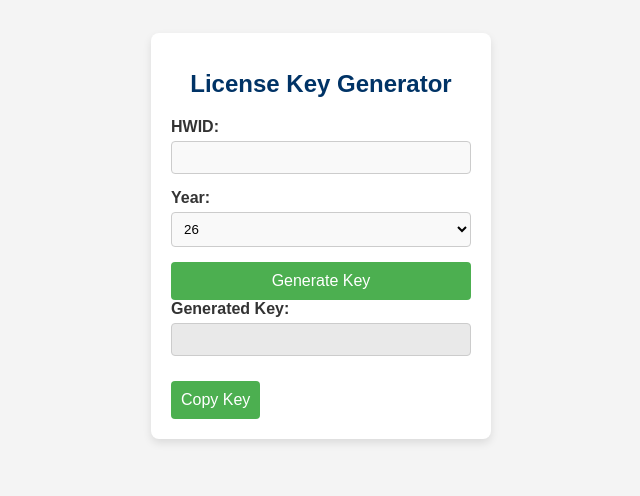
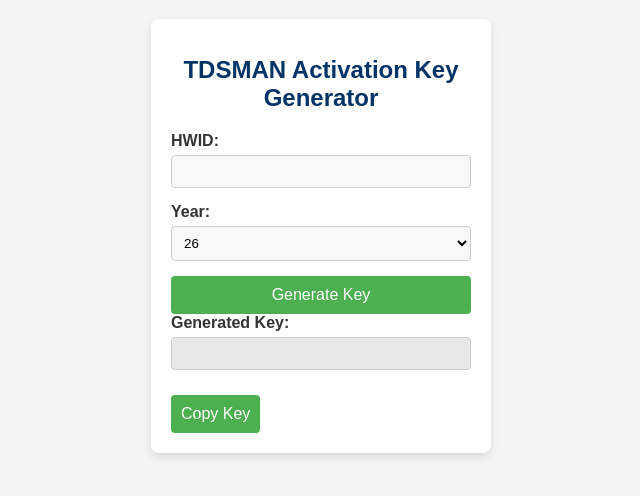
Before and after one commit to merahul947/TDSMAN, a website: page index.html in a window 1280 px wide. Shown: the part 164-660 px from the top of the page, without its empty margins (319-959 px from the left). Drawn offline with Linux system fonts and the light colour scheme.

Commit message:
Update index.html

```diff
--- a/index.html
+++ b/index.html
@@ -73,7 +73,7 @@
 </head>
 <body>
     <div class="form-container">
-        <h1>License Key Generator</h1>
+        <h1>TDSMAN Activation Key Generator</h1>
         <label for="hwid">HWID:</label>
         <input type="text" id="hwid" name="hwid">
         <label for="year">Year:</label>
```
